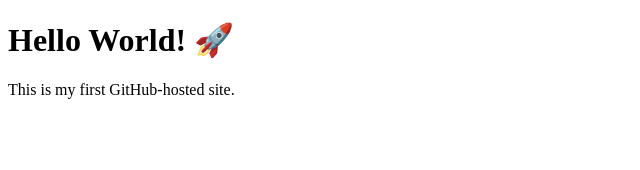
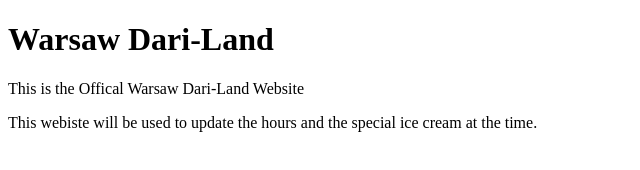
Before and after one commit to malek711rah/WarsawDariLand, a plain HTML site: page index.html in a window 1280 px wide. Shown: the whole page, without its empty margins (0-640 px from the left). Drawn offline with Linux system fonts and the light colour scheme.

Commit message:
Main Page Test

```diff
--- a/index.html
+++ b/index.html
@@ -1,10 +1,11 @@
 <!DOCTYPE html>
 <html>
   <head>
-    <title>My First Website</title>
+    <title>Warsaw Dari-Land</title>
   </head>
   <body>
-    <h1>Hello World! 🚀</h1>
-    <p>This is my first GitHub-hosted site.</p>
+    <h1>Warsaw Dari-Land</h1>
+    <p>This is the Offical Warsaw Dari-Land Website</p>
+    <p>This webiste will be used to update the hours and the special ice cream at the time.</p>
   </body>
 </html>
```
